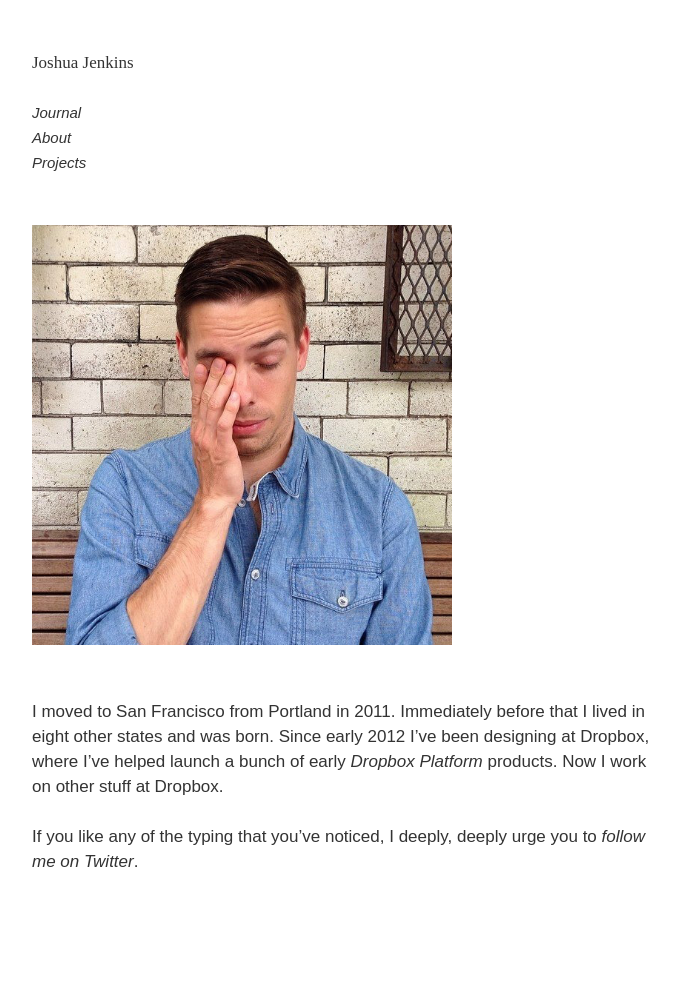
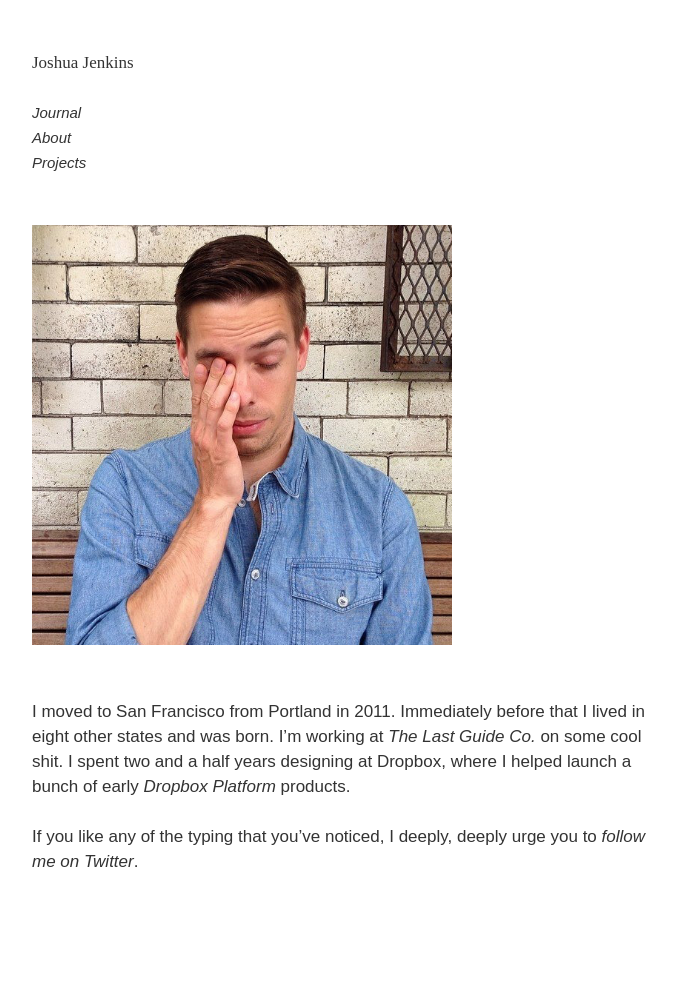
Before and after one commit to joshuajenkins/joshuajenkins.github.io, a Jekyll site: the page built from about/index.html, in a window 1280 px wide. Shown: the whole page, without its empty margins (293-972 px from the left). Built offline with Jekyll 4.4.1, drawn with Linux system fonts in a browser that asks for light colours; some web fonts are replaced.

Commit message:
Lastronaut

```diff
--- a/about/index.html
+++ b/about/index.html
@@ -8,5 +8,5 @@ date:   2014-04-20 20:17:32
 	<img src="/img/photo-brunch.jpg">
 </div>
 
-<p>I moved to San Francisco from Portland in 2011. Immediately before that I lived in eight other states and was born. Since early 2012 I&rsquo;ve been designing at Dropbox, where I&rsquo;ve helped launch a bunch of early <a href="http://dropbox.com/developers" title="Dropbox Platform">Dropbox Platform</a> products. Now I work on other stuff at Dropbox.</p>
+<p>I moved to San Francisco from Portland in 2011. Immediately before that I lived in eight other states and was born. I&rsquo;m working at <a href="http://last.co" title="The Last Guide Company">The Last Guide Co.</a> on some cool shit. I spent two and a half years designing at Dropbox, where I helped launch a bunch of early <a href="http://dropbox.com/developers" title="Dropbox Platform">Dropbox Platform</a> products.</p>
 <p>If you like any of the typing that you&rsquo;ve noticed, I deeply, deeply urge you to <a href="http://twitter.com/joshuajenkinsyo" title="Follow me on Twitter">follow me on Twitter</a>.</p>
```
